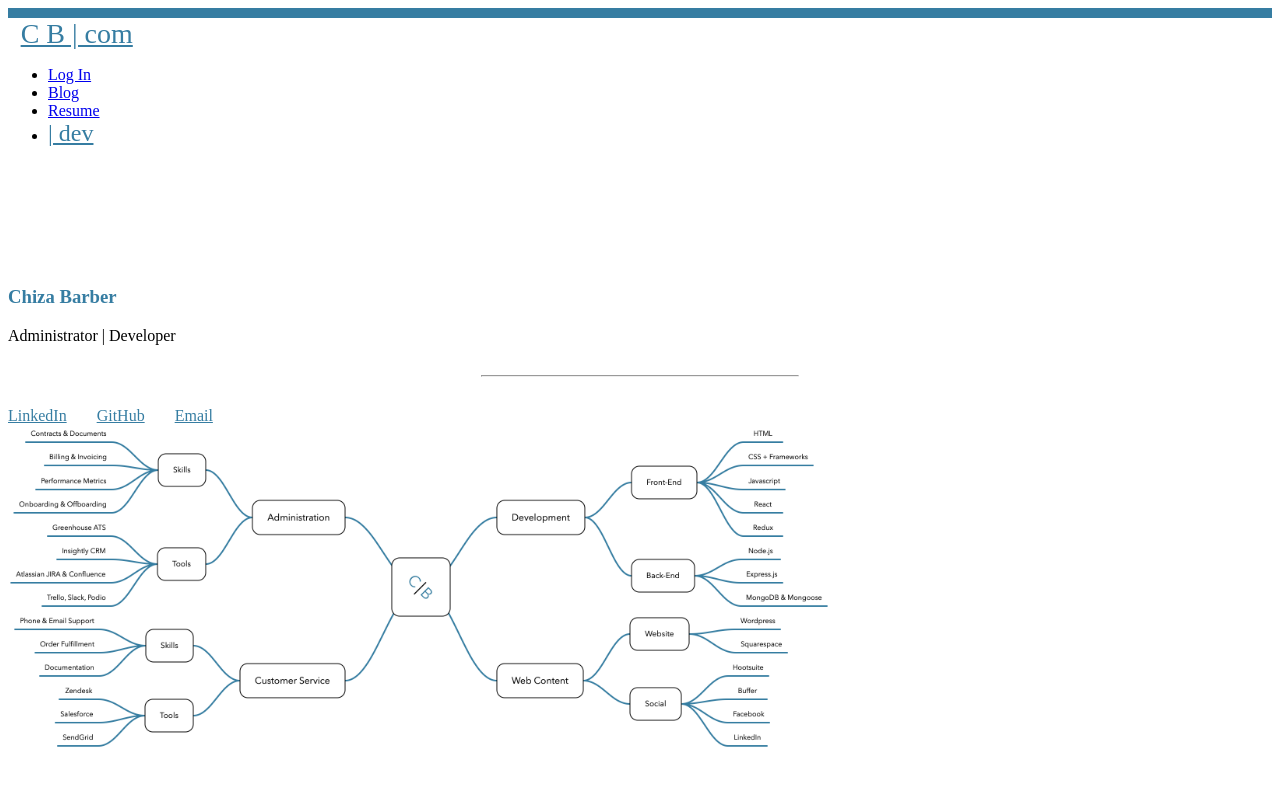
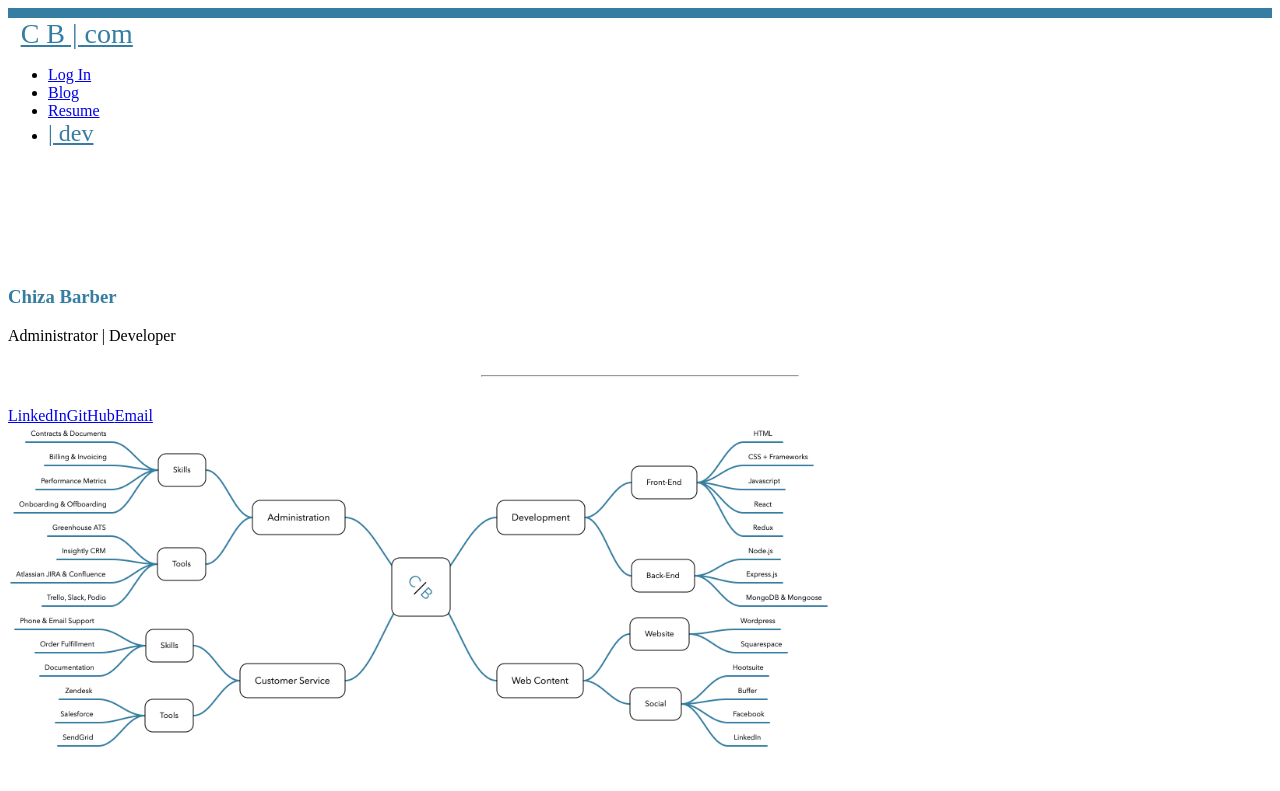
Before and after one commit to chizabarber/ssr-server, a React app: page / in a window 1280 px wide. Shown: the top 791 px of the page. Built offline with nearby package versions, Linux system fonts and the light colour scheme; the HTML template or start-up script is replaced by a standard one.

Commit message:
refactored links to Button component

```diff
--- a/public/styles.css
+++ b/public/styles.css
@@ -22,4 +22,20 @@ body {
     overflow: hidden;
 }
 
-/* Footer styles -------------------------------- */
+/* Button styles -------------------------------- */
+
+.left-button {
+    padding-right: 15px;
+    color: #367da2
+}
+.center-button {
+    padding-right: 15px;
+    padding-left: 15px;
+    color: #367da2
+}
+.right-button {
+    padding-left: 15px;
+    color: #367da2
+}
+
+/* Button styles -------------------------------- */
--- /dev/null
+++ b/src/client/components/Button.js
@@ -0,0 +1,18 @@
+// ------------------------------------------------------
+import React from 'react'
+// ------------------------------------------------------
+
+const Button = (props) => {
+    return (
+        <a
+            href={props.url}
+            className={props.className}
+        >
+            {props.text}
+        </a>
+    )
+}
+
+// ------------------------------------------------------
+export default Button
+// ------------------------------------------------------
--- a/src/client/pages/HomePage.js
+++ b/src/client/pages/HomePage.js
@@ -3,6 +3,7 @@ import React, { Component } from 'react'
 import { Helmet } from 'react-helmet'
 // ------------------------------------------------------
 import skillset from '../../images/skillset.png'
+import Button from '../components/Button'
 import Footer from '../components/Footer'
 // ------------------------------------------------------
 
@@ -106,37 +107,21 @@ class HomePage extends Component {
     renderLinks () {
         return (
             <div>
-                <a
-                    href='https://www.linkedin.com/in/chiza-barber'
-                    className='btn-flat'
-                    style={{
-                        paddingRight: '15px',
-                        color: '#367da2'
-                    }}
-                >
-                    LinkedIn
-                </a>
-                <a
-                    href='https://github.com/chizabarber'
-                    className='btn-flat'
-                    style={{
-                        paddingRight: '15px',
-                        paddingLeft: '15px',
-                        color: '#367da2'
-                    }}
-                >
-                    GitHub
-                </a>
-                <a
-                    href='mailto: admin@chizabarber.com'
-                    className='btn-flat'
-                    style={{
-                        paddingLeft: '15px',
-                        color: '#367da2'
-                    }}
-                >
-                    Email
-                </a>
+                <Button
+                    url='https://www.linkedin.com/in/chiza-barber'
+                    text='LinkedIn'
+                    className='left-button btn-flat'
+                />
+                <Button
+                    url='https://github.com/chizabarber'
+                    text='GitHub'
+                    className='center-button btn-flat'
+                />
+                <Button
+                    url='mailto: admin@chizabarber.com'
+                    text='Email'
+                    className='right-button btn-flat'
+                />
             </div>
         )
     }
```
Also changed, not shown: public/bundle.js, 2 other files (tests, documents, lock files or other folders).
